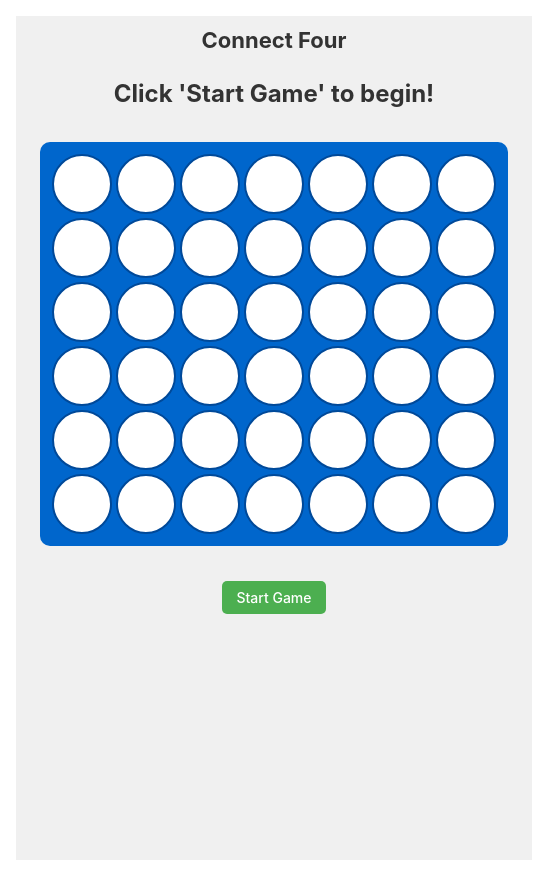
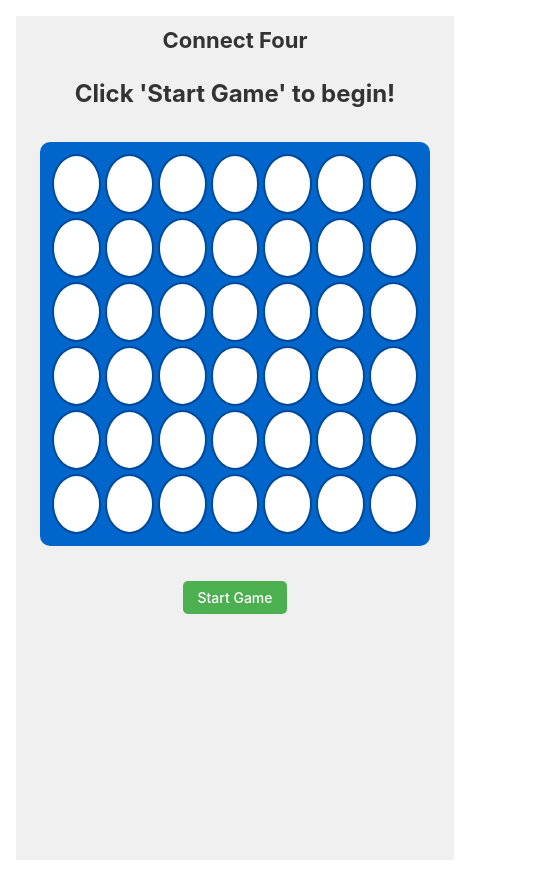
Before and after one commit to eithan/connect-four, a React (Vite) app: page / in a window 390 px wide. Shown: the whole page, 548 px wide, since content can reach past the window. Built offline with nearby package versions, Linux system fonts and the light colour scheme.

Commit message:
Mobile: fit board within viewport, vw-based cell sizes, prevent overflow

```diff
--- a/src/components/Board.css
+++ b/src/components/Board.css
@@ -51,6 +51,8 @@
   }
   .board {
     padding: 6px;
+    max-width: 100vw;
+    overflow: hidden;
   }
   .status {
     font-size: 18px;
@@ -68,6 +70,8 @@
   }
   .board {
     padding: 4px;
+    max-width: 100vw;
+    overflow: hidden;
   }
   .status {
     font-size: 16px;
--- a/src/components/Cell.css
+++ b/src/components/Cell.css
@@ -9,6 +9,8 @@
   cursor: pointer;
   position: relative;
   padding: 5px;
+  margin: 0;
+  box-sizing: border-box;
 }
 
 .cell::after {
@@ -53,16 +55,16 @@
 /* Responsive sizing for smaller screens */
 @media (max-width: 480px) {
   .cell {
-    width: 42px;
-    height: 42px;
+    width: calc((100vw - 24px) / 7);
+    height: calc((100vw - 24px) / 7);
     padding: 3px;
   }
 }
 
 @media (max-width: 360px) {
   .cell {
-    width: 36px;
-    height: 36px;
+    width: calc((100vw - 16px) / 7);
+    height: calc((100vw - 16px) / 7);
     padding: 2px;
   }
 }
```
